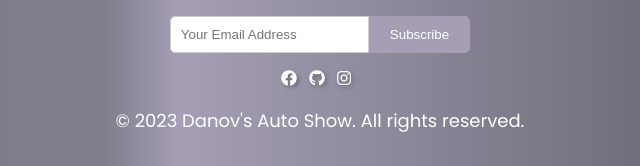
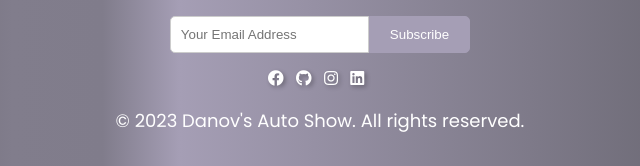
Before and after one commit to DenisDanov/Autoshow-Website, a plain HTML site: page index.html in a window 1280 px wide. Shown: the part 1744-1910 px from the top of the page, 320-960 px from the left. Drawn offline with nearby package versions, Linux system fonts and the light colour scheme.

Commit message:
Added linkedin link

```diff
--- a/index.html
+++ b/index.html
@@ -318,6 +318,7 @@
                     class="fab fa-facebook"></i></a>
             <a href="https://github.com/DenisDanov" target="_blank"><i class="fab fa-github"></i></a>
             <a href="https://www.instagram.com/denisdanov69/" target="_blank"><i class="fab fa-instagram"></i></a>
+            <a href="https://www.linkedin.com/in/denis-danov-510756246/" target="_blank"><i class="fab fa-linkedin"></i></a>
         </div>
         <div class="copyright-section">
             <p>&copy; 2023 Danov's Auto Show. All rights reserved.</p>
```
